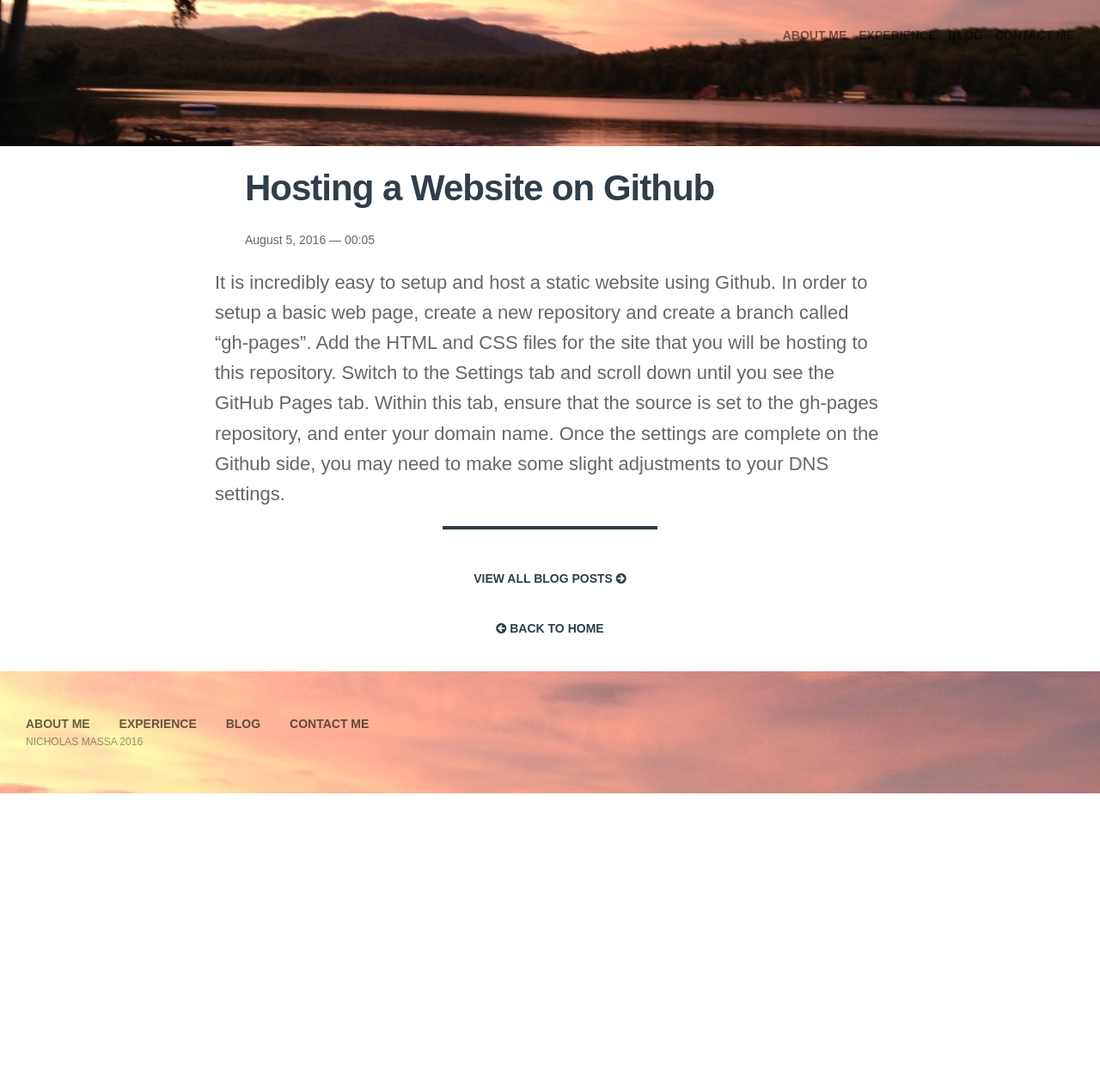
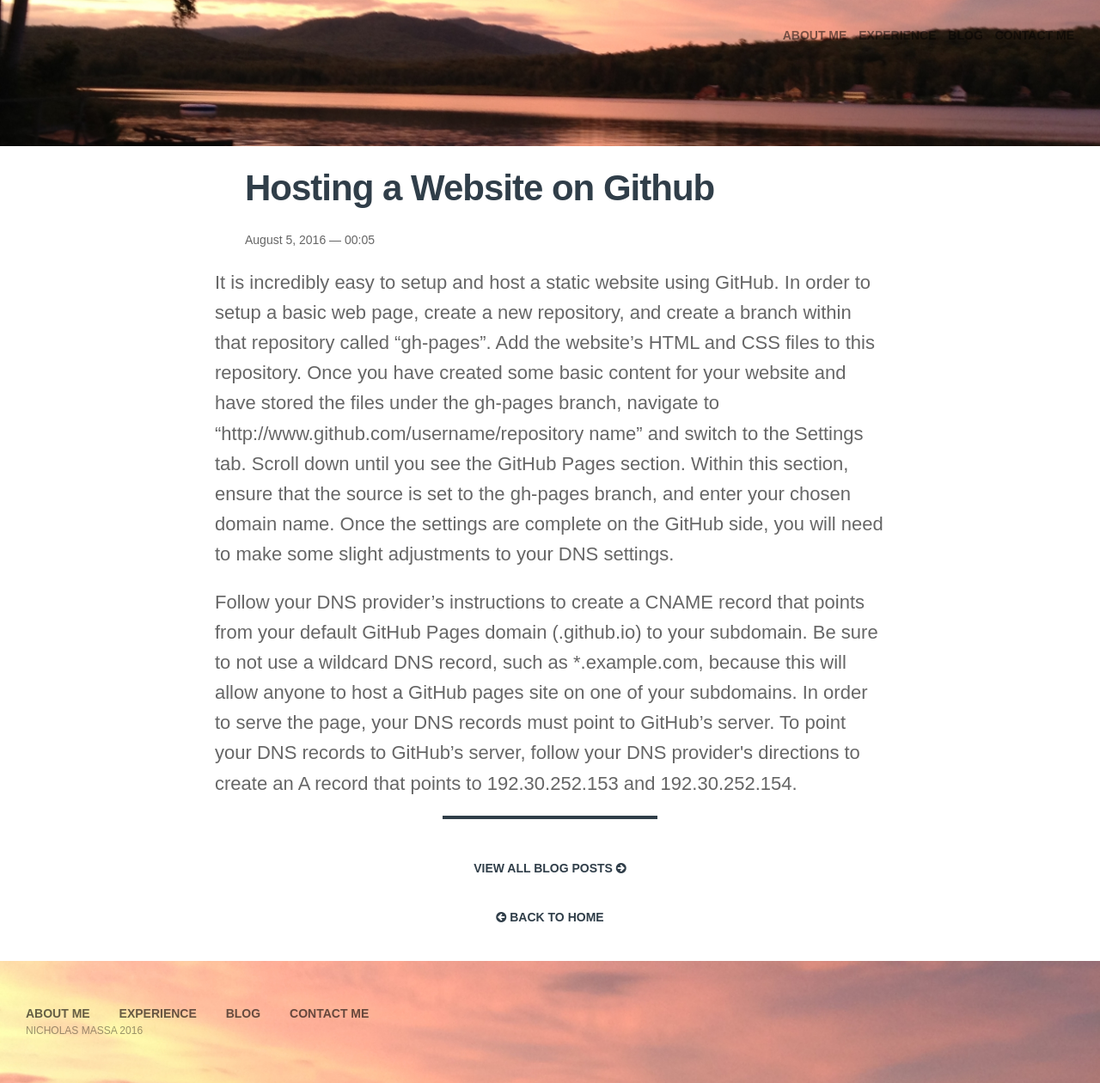
Before and after one commit to nickm221/nickmassa.com, a Jekyll site: the page built from _posts/blog/2016-08-05-first-blog-entry.markdown, in a window 1280 px wide. Shown: the whole page at 86% size. Built offline with Jekyll 4.4.1, drawn with Linux system fonts in a browser that asks for light colours; nearby versions of some CDN libraries; Markdown is read by kramdown in place of the engine named in the settings; before the commit the page ends 923 px from its top, so only the background shows below that.

Commit message:
Update 2016-08-05-first-blog-entry.markdown

```diff
--- a/_posts/blog/2016-08-05-first-blog-entry.markdown
+++ b/_posts/blog/2016-08-05-first-blog-entry.markdown
@@ -5,4 +5,6 @@ date:   2016-08-05 12:05:11 am
 categories: blog
 ---
 
-It is incredibly easy to setup and host a static website using Github.  In order to setup a basic web page, create a new repository and create a branch called "gh-pages".  Add the HTML and CSS files for the site that you will be hosting to this repository.  Switch to the Settings tab and scroll down until you see the GitHub Pages tab.  Within this tab, ensure that the source is set to the gh-pages repository, and enter your domain name.  Once the settings are complete on the Github side, you may need to make some slight adjustments to your DNS settings.
+It is incredibly easy to setup and host a static website using GitHub.  In order to setup a basic web page, create a new repository, and create a branch within that repository called "gh-pages".  Add the website’s HTML and CSS files to this repository.  Once you have created some basic content for your website and have stored the files under the gh-pages branch, navigate to “http://www.github.com/username/repository name” and switch to the Settings tab.  Scroll down until you see the GitHub Pages section.  Within this section, ensure that the source is set to the gh-pages branch, and enter your chosen domain name.  Once the settings are complete on the GitHub side, you will need to make some slight adjustments to your DNS settings.
+
+Follow your DNS provider's instructions to create a CNAME record that points from your default GitHub Pages domain (<your GitHub username>.github.io) to your subdomain.  Be sure to not use a wildcard DNS record, such as *.example.com, because this will allow anyone to host a GitHub pages site on one of your subdomains.  In order to serve the page, your DNS records must point to GitHub’s server.  To point your DNS records to GitHub’s server, follow your DNS provider's directions to create an A record that points to 192.30.252.153 and 192.30.252.154.
```
